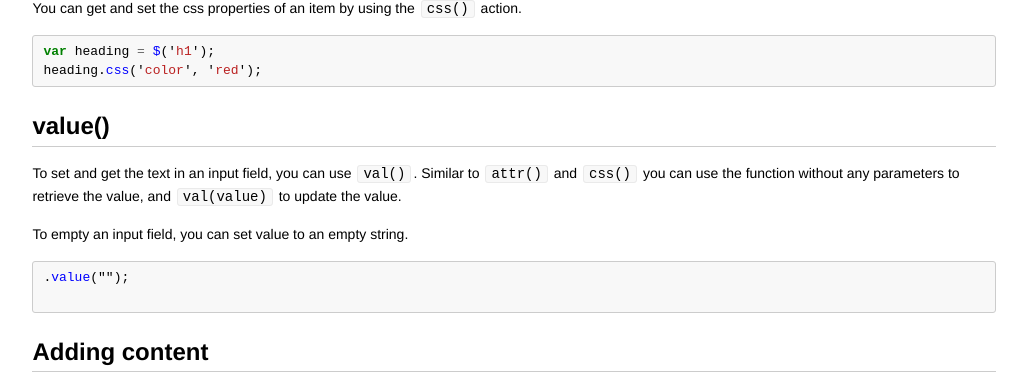
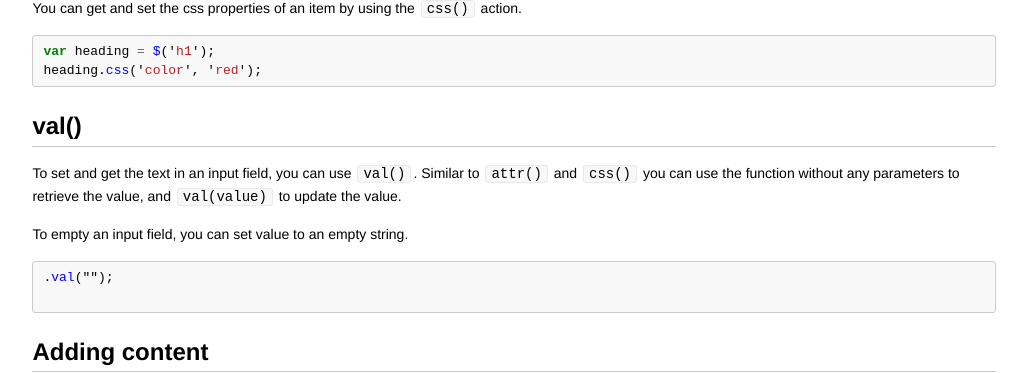
Before and after one commit to codebar/tutorials, a Jekyll site: the page built from js/lesson3/tutorial.md, in a window 1280 px wide and 900 px high, scrolled down 1041 px. Shown: the part 148-521 px from the top of the window, without its empty margins (126-1153 px from the left). Built offline with Jekyll 4.4.1, drawn with Linux system fonts in a browser that asks for light colours; Markdown is read by kramdown in place of the engine named in the settings.

Commit message:
value() to val()

````diff
--- a/js/lesson3/tutorial.md
+++ b/js/lesson3/tutorial.md
@@ -61,14 +61,14 @@ var heading = $('h1');
 heading.css('color', 'red');
 ```
 
-##value()
+##val()
 
 To set and get the text in an input field, you can use `val()`. Similar to `attr()` and `css()` you can use the function without any parameters to retrieve the value, and `val(value)` to update the value.
 
 To empty an input field, you can set value to an empty string.
 
 ```javascript
-.value("");
+.val("");
 
 ```
 
````
